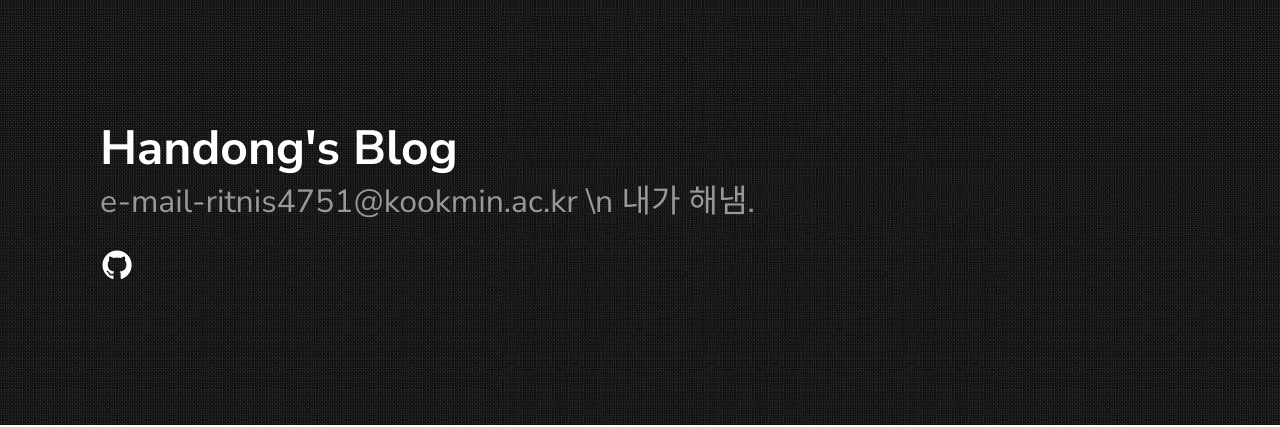
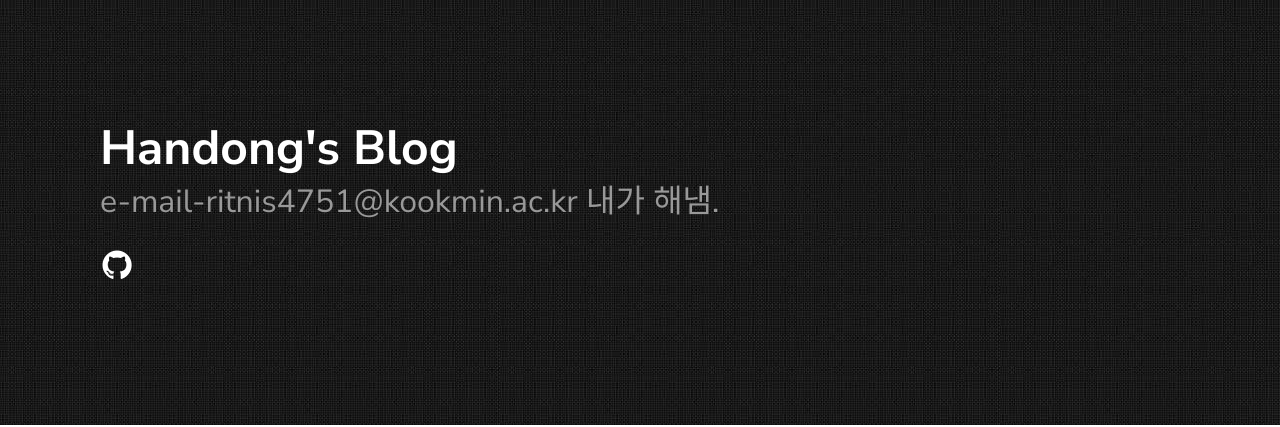
Before and after one commit to ritnis4751/ritnis4751.github.io, a Jekyll site: the page built from index.md, in a window 1280 px wide. Shown: the top 427 px of the page. Built offline with Jekyll 4.4.1, drawn with Linux system fonts in a browser that asks for light colours.

```diff
--- a/_config.yml
+++ b/_config.yml
@@ -20,7 +20,7 @@
 texture:
   style: [black]
   title: Handong's Blog
-  tagline: [e-mail-ritnis4751@kookmin.ac.kr \n
+  tagline: [e-mail-ritnis4751@kookmin.ac.kr
     내가 해냄.
     ]
 
```
